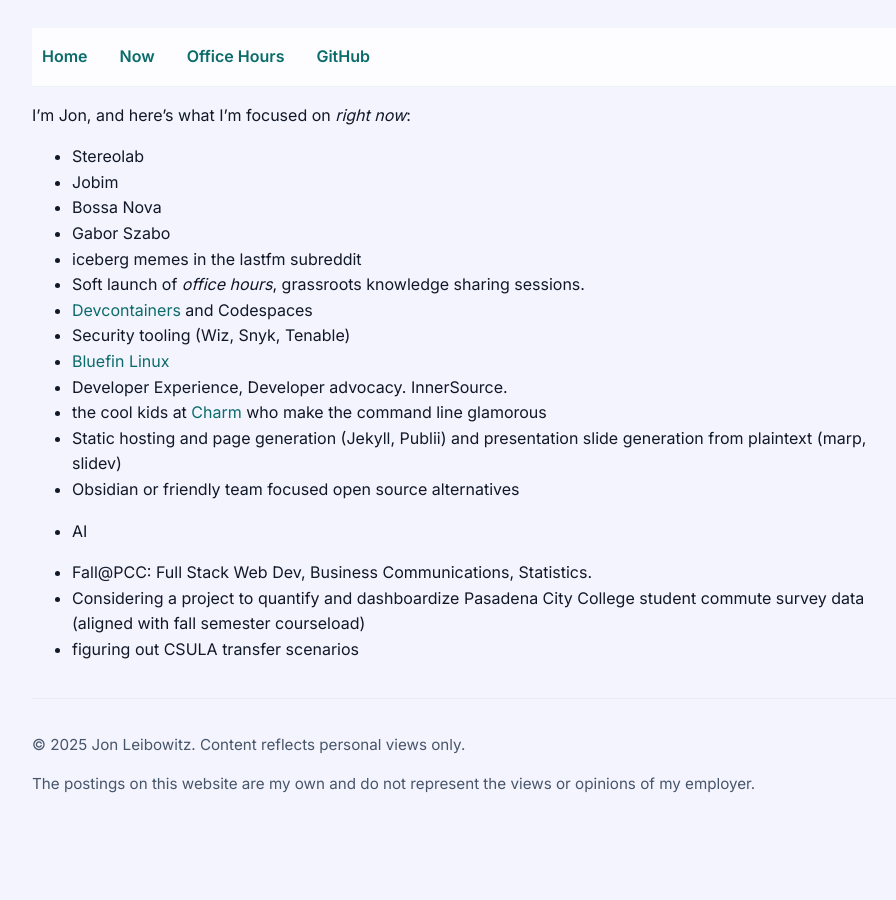
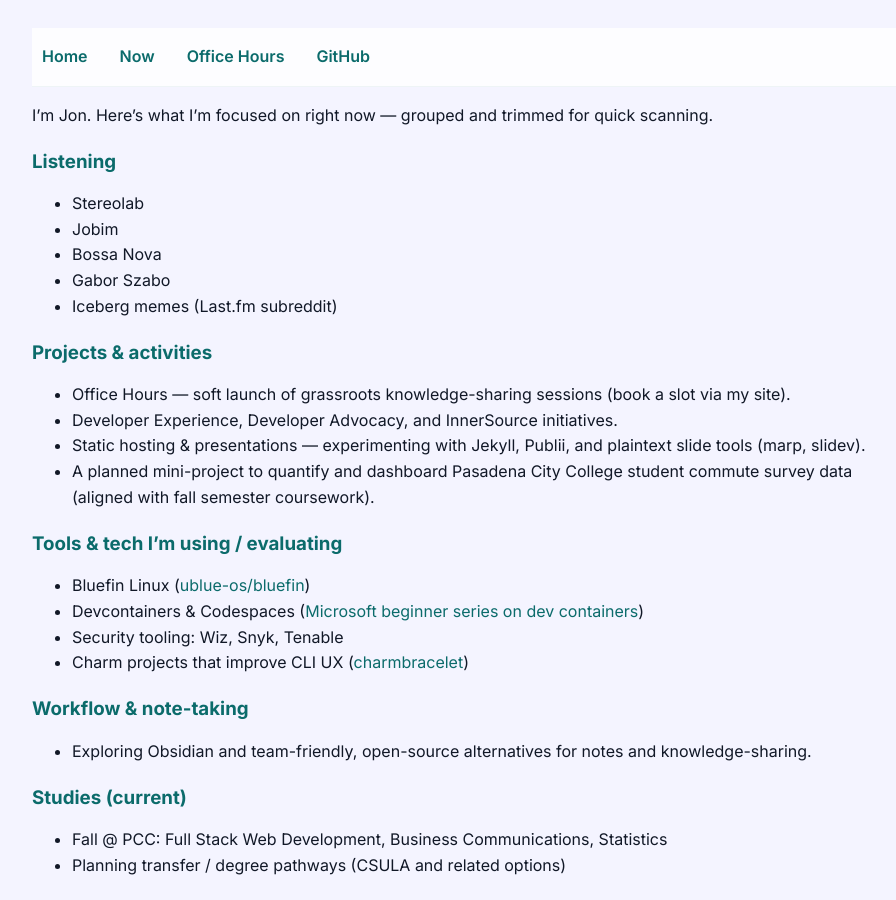
Before and after one commit to jleibowitz-lacpw/jleibowitz-lacpw.github.io, a Jekyll site: the page built from now.md, in a window 1280 px wide and 900 px high. Shown: the whole window, without its empty margins (168-1064 px from the left). Built offline with Jekyll 4.4.1, drawn with Linux system fonts in a browser that asks for light colours; our own code applies the rules of GitHub Pages for plain Markdown files; some of the changed text lies outside the part shown.

Commit message:
Refactor 'now.md' to enhance structure and clarity, adding sections for workflow, studies, and tools while updating content for better readability.

```diff
--- a/now.md
+++ b/now.md
@@ -1,20 +1,42 @@
-I'm Jon, and here's what I'm focused on *right now*:
+---
+title: Now
+layout: page
+description: What I'm focused on right now — interests, projects, tools, and study plans.
+---
+
+I'm Jon. Here's what I'm focused on right now — grouped and trimmed for quick scanning.
+
+### Listening
 
 - Stereolab
 - Jobim
 - Bossa Nova
 - Gabor Szabo
-- iceberg memes in the lastfm subreddit
-- Soft launch of *office hours*, grassroots knowledge sharing sessions.
-- [Devcontainers](https://learn.microsoft.com/en-us/shows/beginners-series-to-dev-containers/) and Codespaces
-- Security tooling (Wiz, Snyk, Tenable)
-- [Bluefin Linux](https://github.com/ublue-os/bluefin)
-- Developer Experience, Developer advocacy. InnerSource.
-- the cool kids at [Charm](https://github.com/charmbracelet) who make the command line glamorous
-- Static hosting and page generation (Jekyll, Publii) and presentation slide generation from plaintext (marp, slidev)
-- Obsidian or friendly team focused open source alternatives
-- AI
+- Iceberg memes (Last.fm subreddit)
 
-- Fall@PCC: Full Stack Web Dev, Business Communications, Statistics.
-- Considering a project to quantify and dashboardize Pasadena City College student commute survey data (aligned with fall semester courseload)
-- figuring out CSULA transfer scenarios
+### Projects & activities
+
+- Office Hours — soft launch of grassroots knowledge-sharing sessions (book a slot via my site).
+- Developer Experience, Developer Advocacy, and InnerSource initiatives.
+- Static hosting & presentations — experimenting with Jekyll, Publii, and plaintext slide tools (marp, slidev).
+- A planned mini-project to quantify and dashboard Pasadena City College student commute survey data (aligned with fall semester coursework).
+
+### Tools & tech I'm using / evaluating
+
+- Bluefin Linux ([ublue-os/bluefin](https://github.com/ublue-os/bluefin))
+- Devcontainers & Codespaces ([Microsoft beginner series on dev containers](https://learn.microsoft.com/en-us/shows/beginners-series-to-dev-containers/))
+- Security tooling: Wiz, Snyk, Tenable
+- Charm projects that improve CLI UX ([charmbracelet](https://github.com/charmbracelet))
+
+### Workflow & note-taking
+
+- Exploring Obsidian and team-friendly, open-source alternatives for notes and knowledge-sharing.
+
+### Studies (current)
+
+- Fall @ PCC: Full Stack Web Development, Business Communications, Statistics
+- Planning transfer / degree pathways (CSULA and related options)
+
+### Other
+
+- AI (researching practical uses and workflow integration)
```
Also changed, not shown: index.md (+0 -3 lines).
